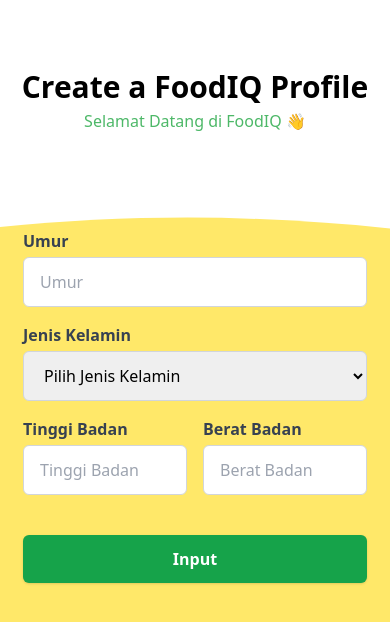
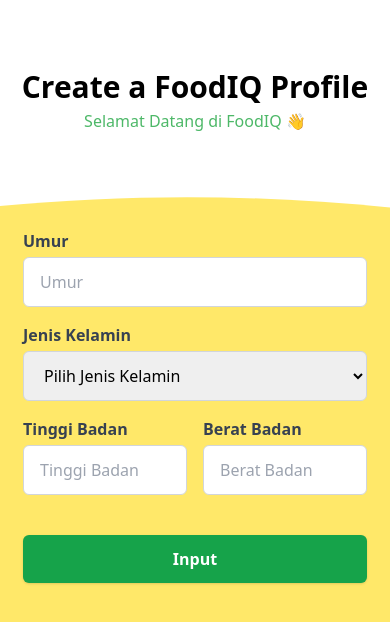
Before and after one commit to fachrft/foodIQ, a React (Vite) app: page /register in a window 390 px wide. Shown: the top 622 px of the page. Built offline with nearby package versions, Linux system fonts and the light colour scheme.

Commit message:
scale image part 2

```diff
--- a/src/Layouts/ProfileForm.jsx
+++ b/src/Layouts/ProfileForm.jsx
@@ -45,7 +45,7 @@
             </div>
             <div className="relative">
                 <div className="absolute">
-                    <img className="scale-[3.3] md:scale-[1.16] md:translate-x-24 md:translate-y-20 h-[100vh]" src={BG} alt="" />
+                    <img className="scale-[3.5] md:scale-[1.16] md:translate-x-24 md:translate-y-20 h-[100vh]" src={BG} alt="" />
                 </div>
                 <div>
                     <form className="relative z-10 px-5 pt-24 max-w-sm md:max-w-md w-full mx-auto" onSubmit={handleSubmit}>
```
